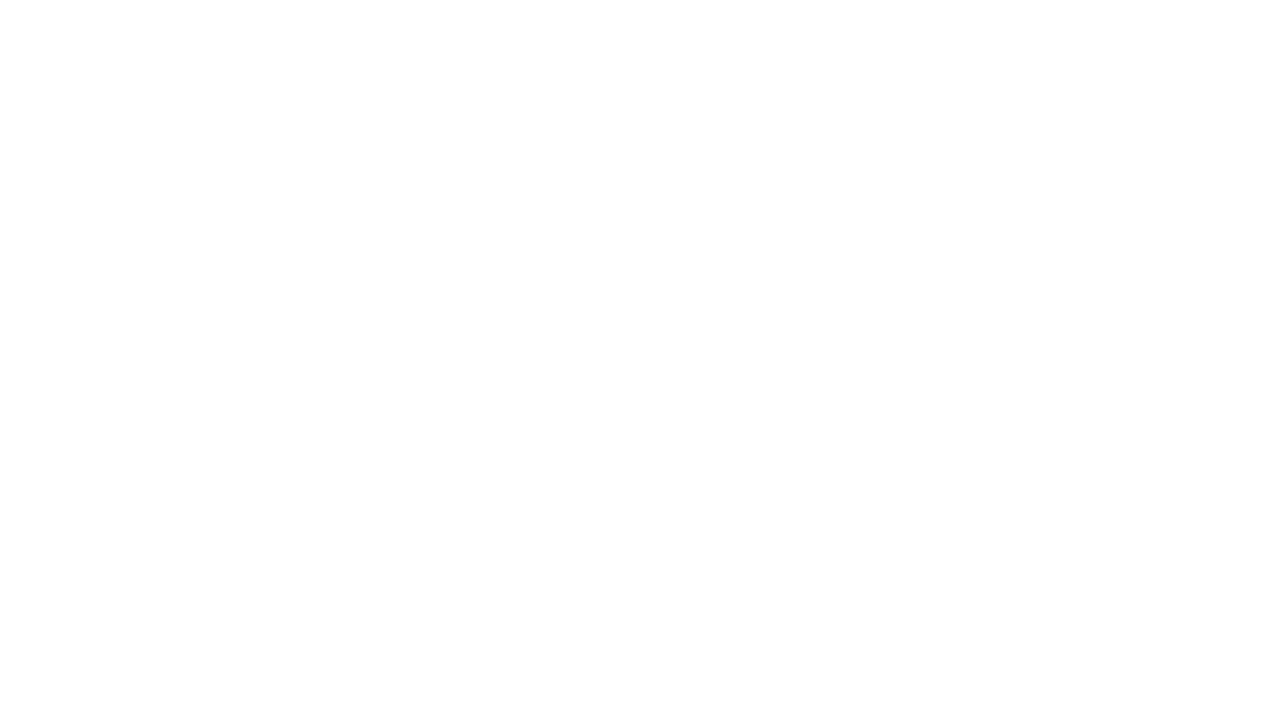
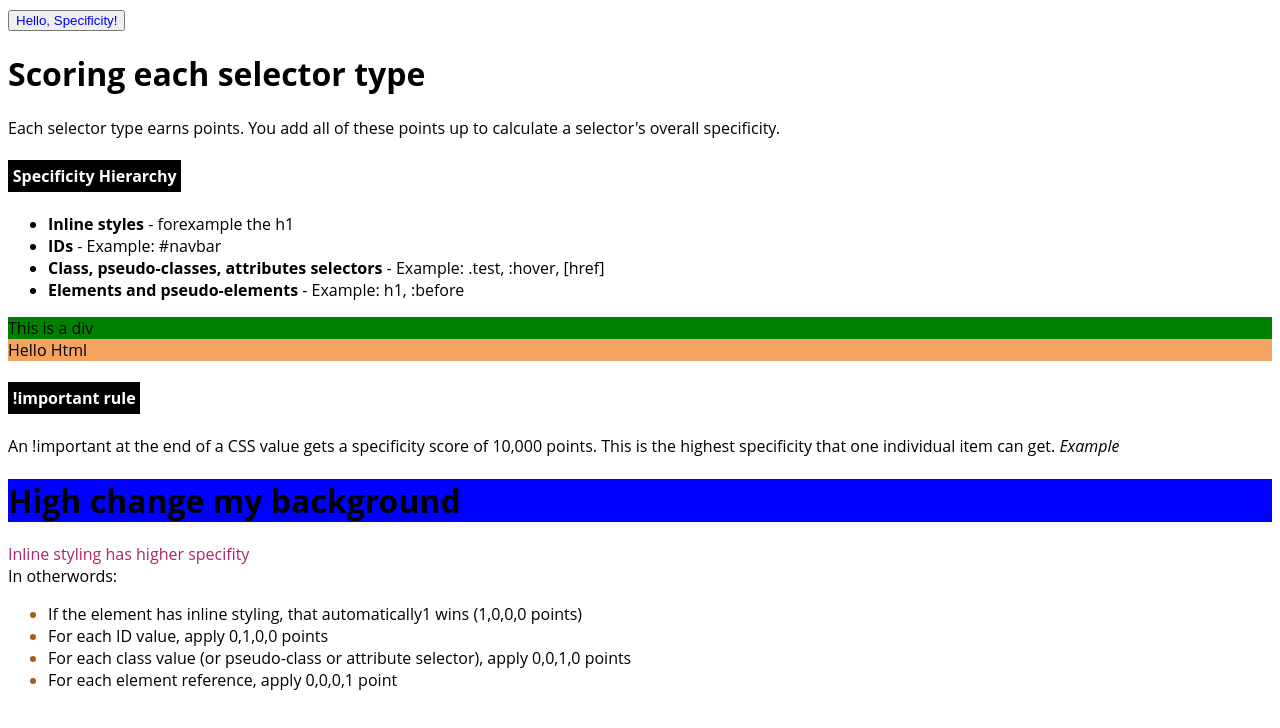
Before and after one commit to Jitpomi/learn-css, a plain HTML site: page specifity.html in a window 1280 px wide. Drawn offline with Linux system fonts and the light colour scheme.

Commit message:
added specifity exxamples

```diff
--- a/specifity.html
+++ b/specifity.html
@@ -8,13 +8,90 @@
     <link rel="stylesheet" href="style.css">
     <title>specifity</title>
     <style type="text/css">
+        button {
+            color: red;
+        }
+        .branding {
+            color: blue;
+        }
+        div#a {background-color: green;}
+        #a {background-color: yellow;}
+        div[id=a] {background-color: blue;}
 
+        .text.text{
+            background-color: sandybrown;
+        }
+        .text{
+           background-color: hotpink;
+        }
 
+        .text.text{
+            background-color: sandybrown;
+        }
+
+        .example{
+            background-color: blue !important;
+        }
+        #example{
+            background-color: hotpink;
+        }
+        .example{
+            background-color: darkred;
+        }
+
+        .inline-style{
+            color: blue;
+        }
+
+        .summery ul li::marker{
+            color: #a75b1b;
+        }
     </style>
 </head>
 
 <body>
+<button class="branding">Hello, Specificity!</button>
 
+<div>
+    <h1>Scoring each selector type </h1>
+    Each selector type earns points. You add all of these points up to calculate a selector's overall specificity.
+    <div>
+        <h4>Specificity Hierarchy</h4>
+        <ul>
+            <li><b>Inline styles</b> - forexample the h1</li>
+            <li><b>IDs</b> - Example: #navbar</li>
+            <li><b>Class, pseudo-classes, attributes selectors</b> - Example: .test, :hover, [href]</li>
+            <li><b>Elements and pseudo-elements</b> - Example: h1, :before</li>
+        </ul>
+    </div>
+    <div>
+        <div id="a">This is a div</div>
+    </div>
+    <div class="text">
+        Hello Html
+    </div>
+
+    <div>
+        <h4>!important rule</h4>
+        An !important at the end of a CSS value gets a specificity score of 10,000 points. This is the highest
+        specificity that one individual item can get.
+        <em>Example</em>
+        <h1 class="example" id="example">High change my  background</h1>
+    </div>
+    <div>
+        <div class="inline-style" style="color: #b1236a">Inline styling has higher specifity</div>
+    </div>
+
+    <div class="summery">
+        In otherwords:
+        <ul>
+            <li>If the element has inline styling, that automatically1 wins (1,0,0,0 points)</li>
+            <li>For each ID value, apply 0,1,0,0 points</li>
+            <li>For each class value (or pseudo-class or attribute selector), apply 0,0,1,0 points</li>
+            <li>For each element reference, apply 0,0,0,1 point</li>
+        </ul>
+    </div>
+</div>
 </body>
 
 </html>
```
